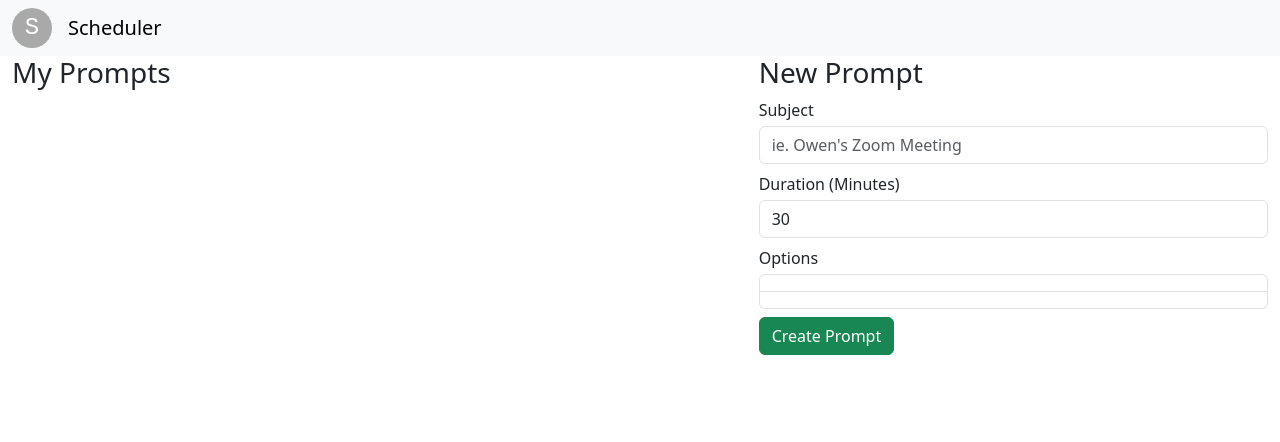
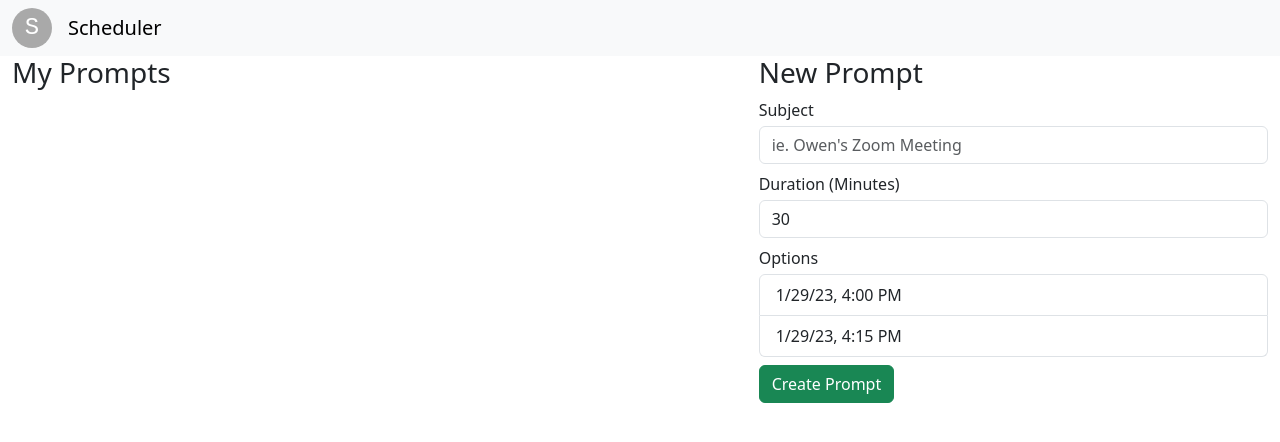
Before and after one commit to onowakow/scheduler, an Angular app in the folder scheduler-app/: page / in a window 1280 px wide. Shown: the top 442 px of the page. Built offline with nearby package versions, Linux system fonts and the light colour scheme.

Commit message:
Add startTimes to form

```diff
--- a/scheduler-app/src/app/prompt-editor/prompt-editor.component.html
+++ b/scheduler-app/src/app/prompt-editor/prompt-editor.component.html
@@ -25,7 +25,9 @@
   <div class="form-group mb-2">
     <label for="duration" class="mb-1">Options</label>
     <ul class="list-group">
-      <li *ngFor="let slot of prompt.slots" class="list-group-item"></li>
+      <li *ngFor="let startTime of prompt.startTimes" class="list-group-item">
+        {{ startTime | date : "short" }}
+      </li>
     </ul>
   </div>
   <button class="btn btn-success">Create Prompt</button>
--- a/scheduler-app/src/app/prompt-editor/prompt-editor.component.ts
+++ b/scheduler-app/src/app/prompt-editor/prompt-editor.component.ts
@@ -9,9 +9,9 @@ export class PromptEditorComponent {
   prompt: Prompt = {
     subject: '',
     duration: 30,
-    slots: [
-      ['2023-01-29T16:00:00.000Z', '2023-01-29T17:00:00.000Z'],
-      ['2023-01-29T16:15:00.000Z', '2023-01-29T17:15:00.000Z'],
+    startTimes: [
+      new Date('2023-01-29T16:00:00.000Z'),
+      new Date('2023-01-29T16:15:00.000Z'),
     ],
   };
 }
@@ -19,7 +19,7 @@ export class PromptEditorComponent {
 export class Prompt {
   constructor(
     public subject: string,
-    public slots: string[][],
-    public duration: number
+    public duration: number,
+    public startTimes: Date[]
   ) {}
 }
```
